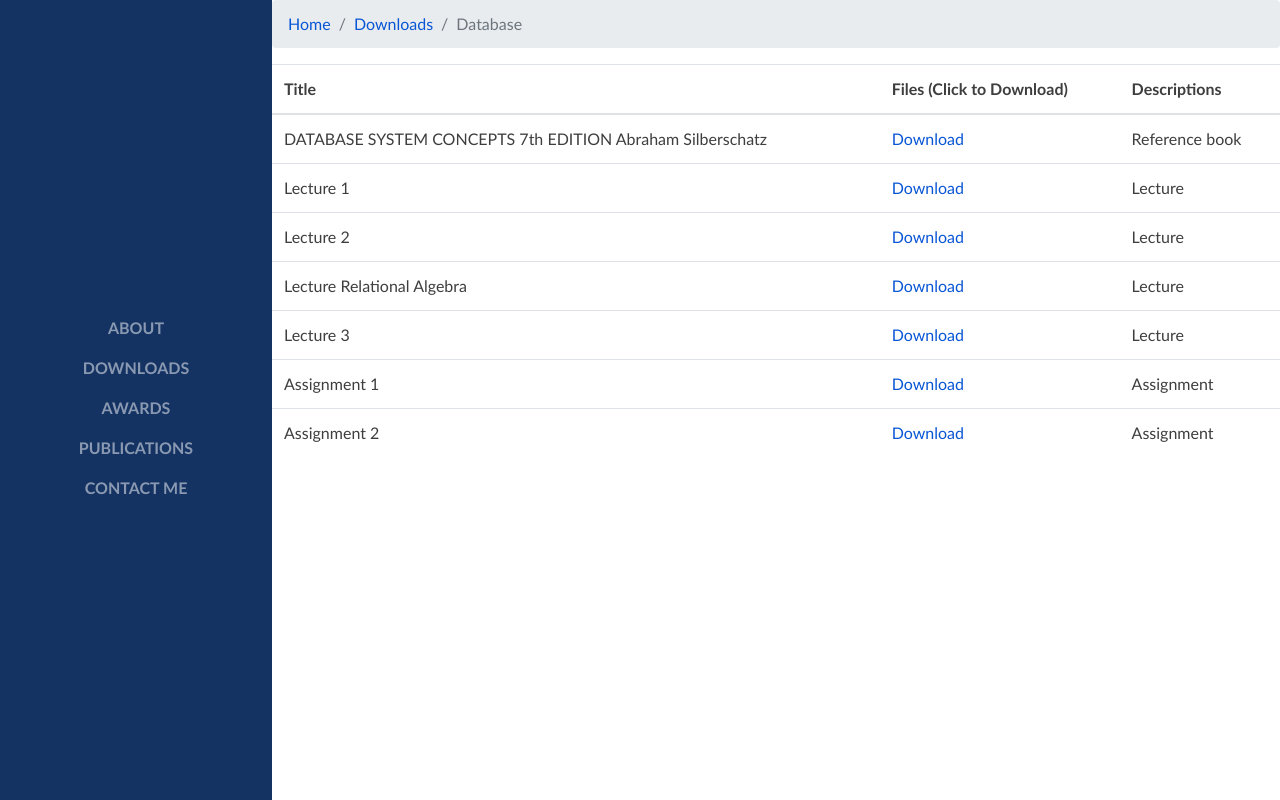
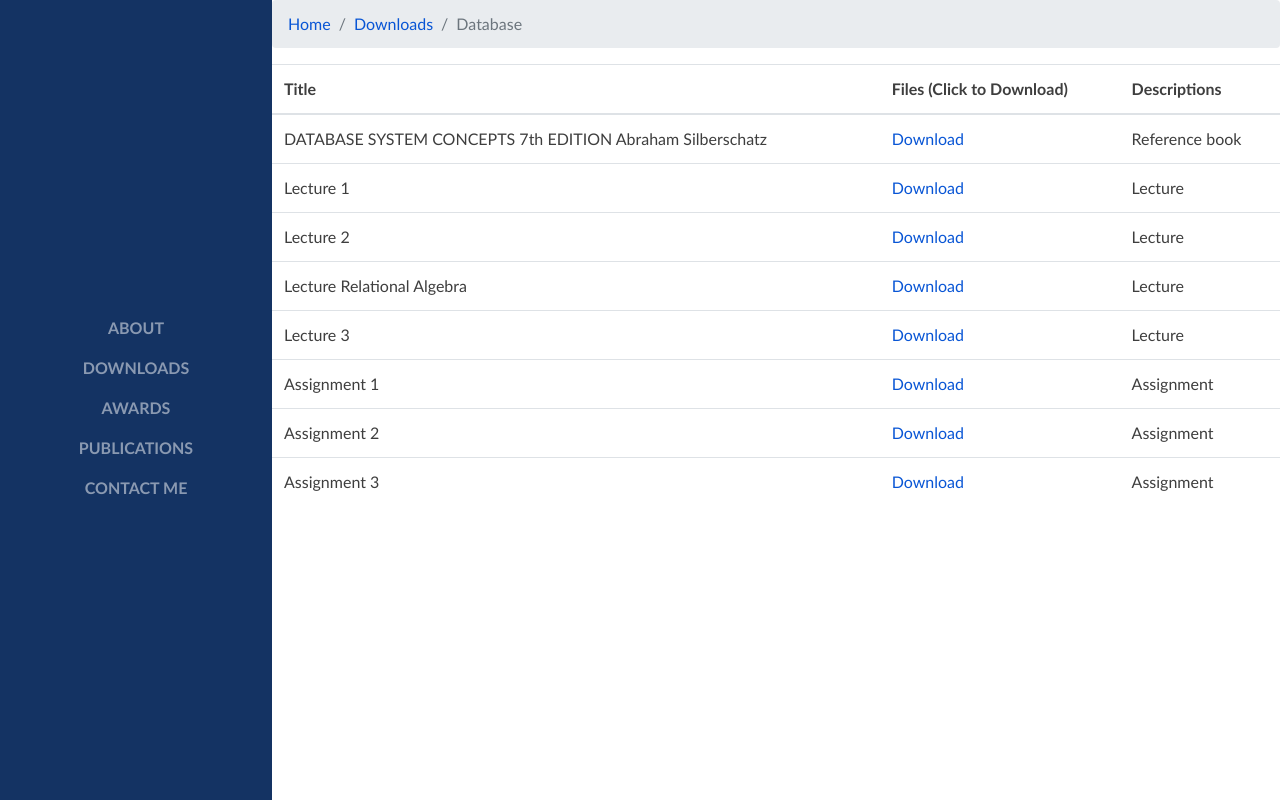
Before and after one commit to ataghinezhad/ataghinezhad.github.io, a plain HTML site: page courses/Database.html in a window 1280 px wide. Drawn offline with nearby package versions, Linux system fonts and the light colour scheme; files whose address does not match are found by name; a web font is replaced by a local one.

Commit message:
update exercises

```diff
--- a/courses/Database.html
+++ b/courses/Database.html
@@ -133,6 +133,12 @@
                  Download </a></td>
             <td>Assignment</td>
           </tr>
+          <tr>
+            <td> Assignment 3 </td>
+            <td><a href="downloads/database/Exercises-3.pdf">
+                 Download </a></td>
+            <td>Assignment</td>
+          </tr>
         </tbody>
       </table>
     <!-- Bootstrap core JavaScript -->
```
Also changed, not shown: 1 other file.
